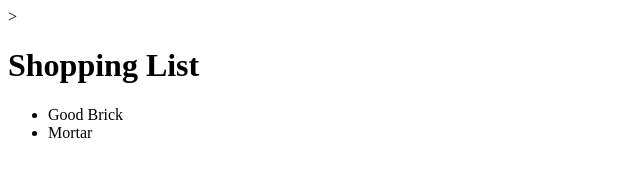
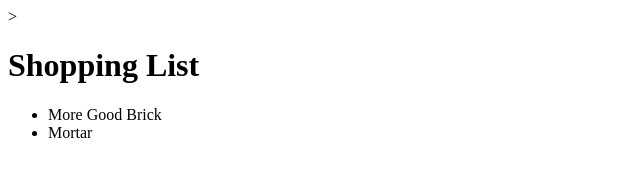
Before and after one commit to yongjaewon/gitTest, a plain HTML site: page index.html in a window 1280 px wide. Shown: the full height of the page, 0-640 px from the left. Drawn offline with Linux system fonts and the light colour scheme.

```diff
--- a/index.html
+++ b/index.html
@@ -2,7 +2,7 @@
 <head><title>Hello</title>></head>
 	<h1>Shopping List</h1>
 	<ul>
-		<li>Good Brick</li>
+		<li>More Good Brick</li>
 		<li>Mortar</li>
 	</ul>
 </html>
```
